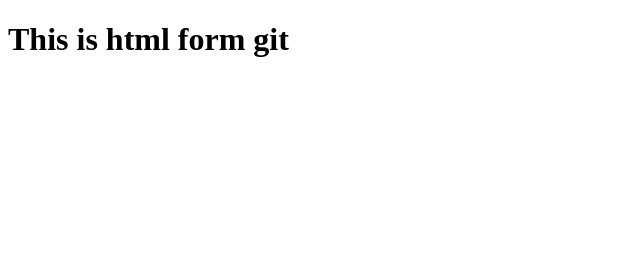
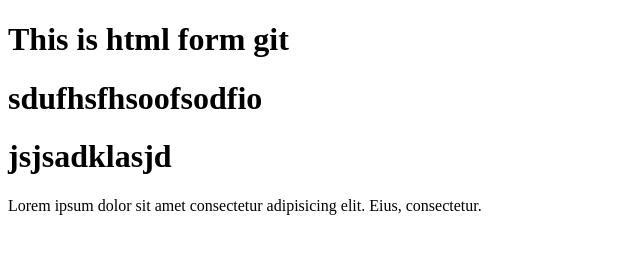
Before and after one commit to yesva-prog/Git-BatchPrac, a plain HTML site: page index.html in a window 1280 px wide. Shown: the whole page, without its empty margins (0-640 px from the left). Drawn offline with Linux system fonts and the light colour scheme.

Commit message:
added the filrs

```diff
--- a/index.html
+++ b/index.html
@@ -8,5 +8,8 @@
 </head>
 <body>
     <h1>This is html form git</h1>
+    <h1>sdufhsfhsoofsodfio</h1>
+    <h1>jsjsadklasjd</h1>
+    <p>Lorem ipsum dolor sit amet consectetur adipisicing elit. Eius, consectetur.</p>
 </body>
 </html>
```
Also changed, not shown: sub.html (+1 -0 lines).
